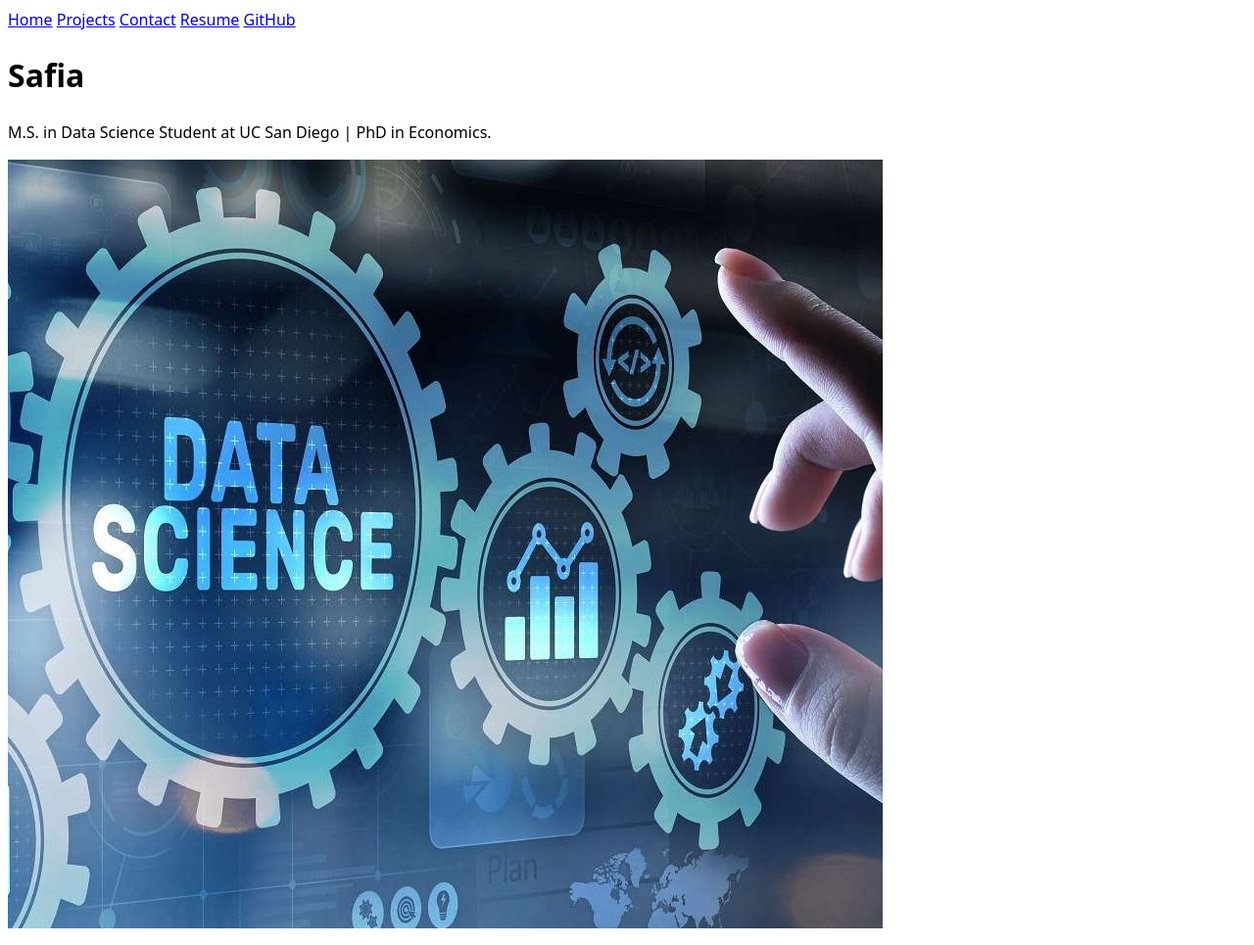
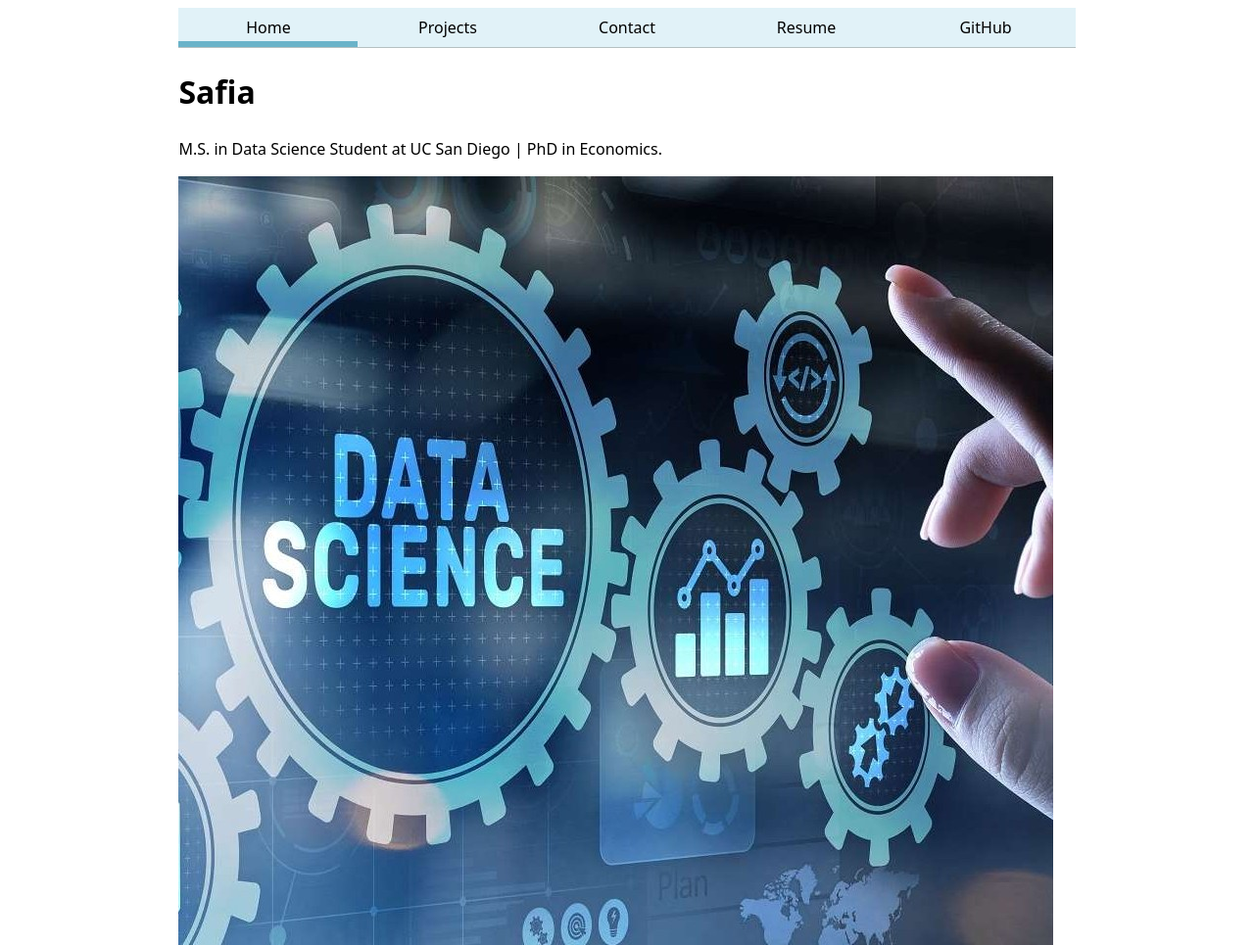
Before and after one commit to Safia-SFU/portfolio, a plain HTML site: page index.html in a window 1280 px wide. Shown: the whole page at 98% size. Drawn offline with Linux system fonts and the light colour scheme.

Commit message:
Step 1 and 2

```diff
--- a/index.html
+++ b/index.html
@@ -9,7 +9,7 @@
 </head>
 <body>
     <nav>
-        <a href="index.html">Home</a>
+        <a class="current" href="index.html">Home</a>
         <a href="projects/index.html">Projects</a>
         <a href="contact/index.html">Contact</a>
         <a href="resume/index.html">Resume</a>
--- a/style.css
+++ b/style.css
@@ -3,4 +3,39 @@ body {
 	   and use the OS’s UI font as the website font
 	 */
   font: 100%/1.5 system-ui;
+  max-width:100ch;
+  margin-inline:auto;
+  padding-inline: 1em;
+
 }
+
+:root {
+    --color-accent: oklch(72.717% 0.07959 219.358);
+}
+
+nav {
+    display: flex;
+    margin-bottom: 1em;
+    border-bottom-width: 1px ;
+    border-bottom-style: solid ;
+    border-bottom-color: oklch(80% 3% 200) ;
+    background-color: oklch(from var(--color-accent) 95% 5% h);
+}
+
+nav a {
+    flex: 1;
+    text-decoration : none;
+    color : inherit;
+    text-align : center;
+    padding : 0.5em;
+}
+
+nav a.current {
+  border-bottom : 0.4em solid var(--color-accent);
+  padding-bottom: 0.1em;
+}
+
+
+nav a:hover {
+    border-bottom: 0.4em solid var(--color-accent);
+}
```
Also changed, not shown: contact/index.html (+1 -1 lines), projects/index.html (+1 -1 lines), resume/index.html (+2 -5 lines).
